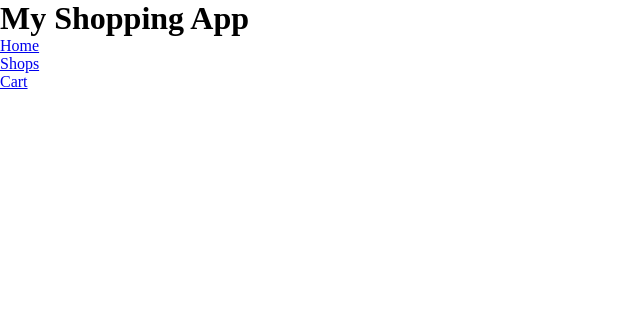
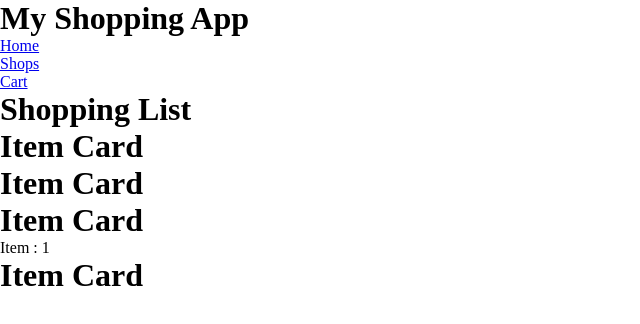
Before and after one commit to devkovmtl/shopping-cart, a React (Create React App) app: page /shops/1 in a window 1280 px wide. Shown: the top 324 px of the page, without its empty margins (0-640 px from the left). Built offline with nearby package versions, Linux system fonts and the light colour scheme.

Commit message:
implementation of router and routes, rename shopping item to ShoppingItemDetails

```diff
--- a/src/App.tsx
+++ b/src/App.tsx
@@ -1,7 +1,7 @@
 import React from 'react';
 import { Routes, Route } from 'react-router-dom';
 import { Header } from './components';
-import { Home, ShoppingList, Cart } from './containers';
+import { Home, ShoppingList, Cart, ShoppingItemDetails } from './containers';
 
 function App() {
   return (
@@ -9,8 +9,10 @@ function App() {
       <Header />
       <Routes>
         <Route path='/' element={<Home />} />
-        <Route path='/shops' element={<ShoppingList />} />
-        <Route path='/cart' element={<Cart />} />
+        <Route path='shops' element={<ShoppingList />}>
+          <Route path=':itemId' element={<ShoppingItemDetails />} />
+        </Route>
+        <Route path='cart' element={<Cart />} />
       </Routes>
     </div>
   );
--- /dev/null
+++ b/src/containers/ShoppingItemDetails/ShoppingItemDetails.tsx
@@ -0,0 +1,15 @@
+import React from 'react';
+import { useParams } from 'react-router-dom';
+import { ItemCard } from '../../components';
+
+const ShoppingItemDetails = () => {
+  let params = useParams();
+  return (
+    <div>
+      <p>Item : {params.itemId}</p>
+      <ItemCard />
+    </div>
+  );
+};
+
+export default ShoppingItemDetails;
--- a/src/containers/ShoppingList/ShoppingList.tsx
+++ b/src/containers/ShoppingList/ShoppingList.tsx
@@ -1,10 +1,16 @@
 import React from 'react';
+import { Outlet } from 'react-router-dom';
 import { ItemCard } from '../../components';
 const ShoppingList = () => {
   return (
     <div>
       <h1>Shopping List</h1>
       <ItemCard />
+      <ItemCard />
+      <ItemCard />
+
+      {/* TODO: Implement conditional rendering */}
+      <Outlet />
     </div>
   );
 };
--- a/src/containers/index.ts
+++ b/src/containers/index.ts
@@ -1,3 +1,4 @@
 export { default as Home } from './Home/Home';
 export { default as ShoppingList } from './ShoppingList/ShoppingList';
+export { default as ShoppingItemDetails } from './ShoppingItemDetails/ShoppingItemDetails';
 export { default as Cart } from './Cart/Cart';
```
